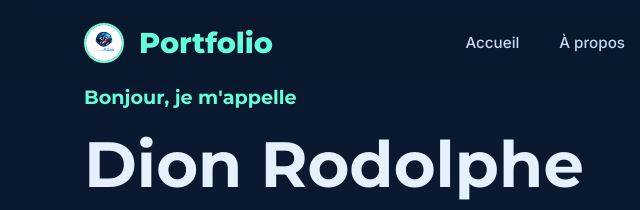
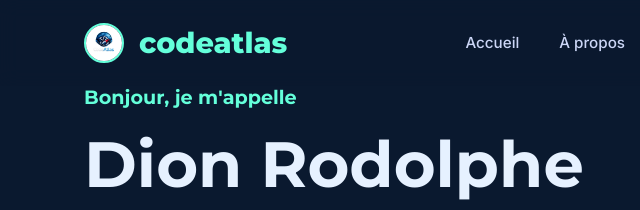
Before and after one commit to fmcwxxbvj2-del/portfolio, a plain HTML site: page index.html in a window 1280 px wide. Shown: the top 210 px of the page, 0-640 px from the left. Drawn offline with Linux system fonts and the light colour scheme.

Commit message:
portfolio modifier en CodeAtlas

```diff
--- a/index.html
+++ b/index.html
@@ -963,7 +963,7 @@
         <div class="container header-container">
             <a href="#home" class="logo-container">
                 <img src="codeatlas.jpeg" alt="Logo personnel" class="personal-logo" id="headerLogo">
-                <span class="logo-text">Portfolio</span>
+                <span class="logo-text">codeatlas</span>
             </a>
             <button class="mobile-menu-btn" id="mobileMenuBtn" aria-label="Menu mobile">
                 <i class="fas fa-bars"></i>
```
